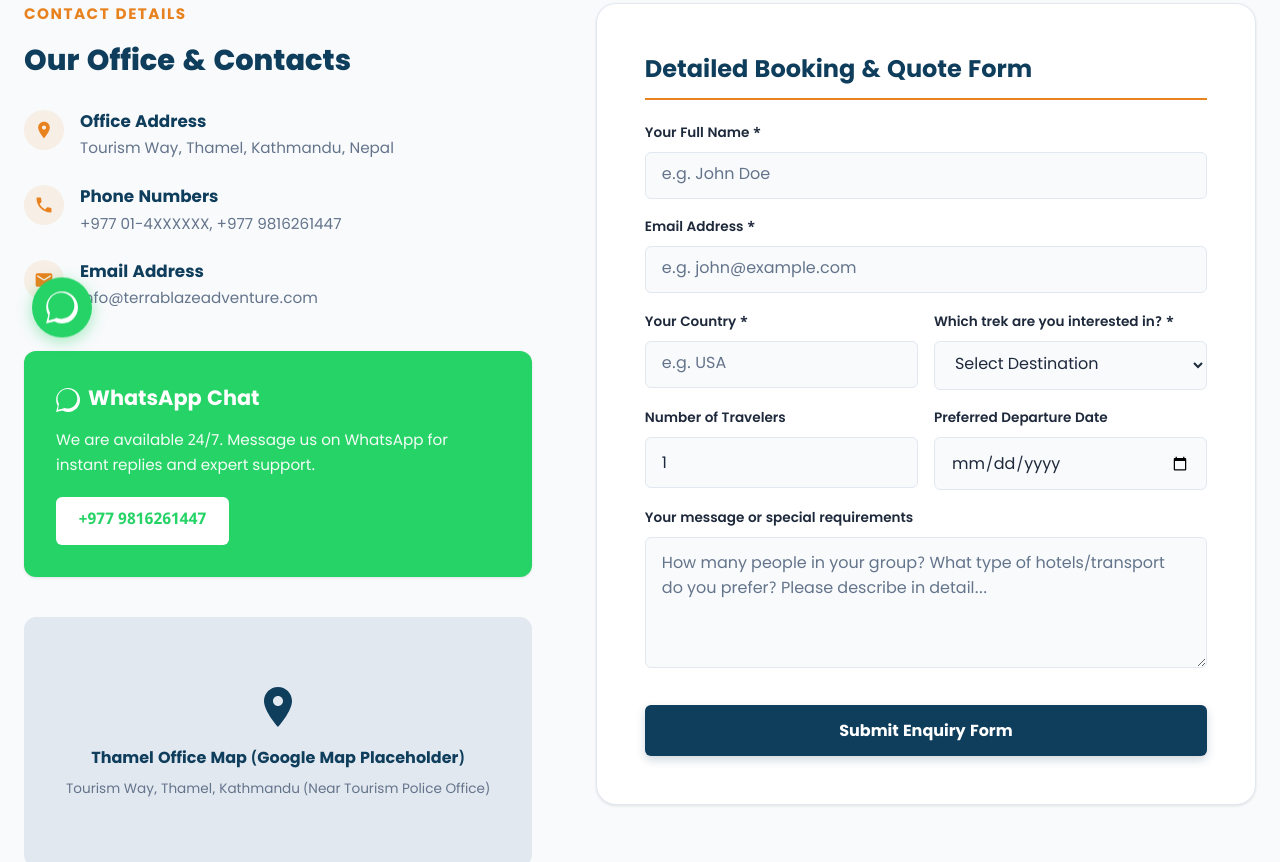
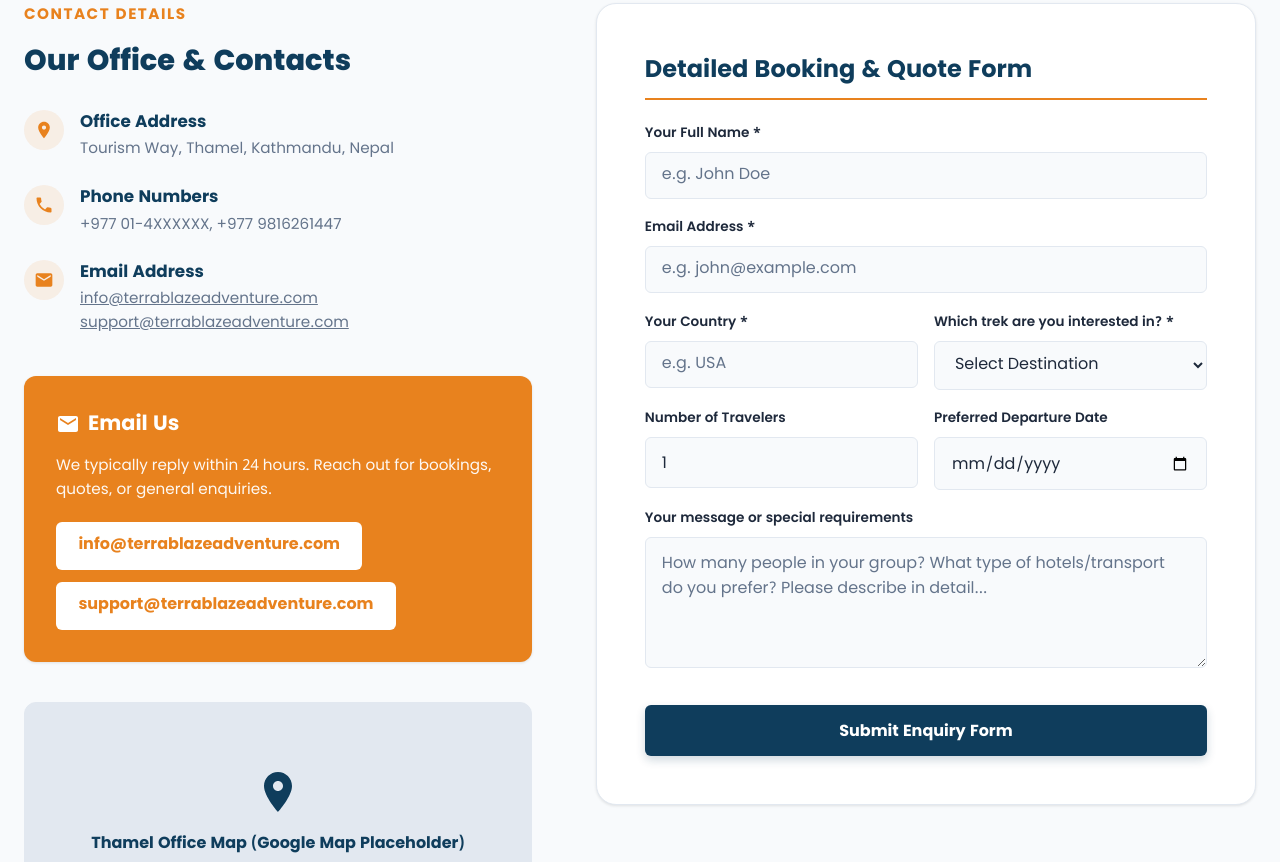
Before and after one commit to raunak77711/terra-blaze, a plain HTML site: page contact.html in a window 1280 px wide. Shown: the part 430-1292 px from the top of the page. Drawn offline with Linux system fonts and the light colour scheme.

Commit message:
Change the whatsapp to email

```diff
--- a/contact.html
+++ b/contact.html
@@ -4,7 +4,7 @@
     <meta charset="UTF-8">
     <meta name="viewport" content="width=device-width, initial-scale=1.0">
     <title>Contact & Bookings | TerraBlaze Adventures</title>
-    <meta name="description" content="Get in touch with TerraBlaze Adventures. Fill out our form for trip bookings, free enquiries, or custom quotes, or message us directly on WhatsApp.">
+    <meta name="description" content="Get in touch with TerraBlaze Adventures. Fill out our form for trip bookings, free enquiries, or custom quotes, or email us directly.">
     <link rel="stylesheet" href="./css/styles.css">
 </head>
 <body>
@@ -85,21 +85,27 @@
                                 </div>
                                 <div>
                                     <h4 style="font-weight: 700; color: var(--primary); font-size: 1.05rem;">Email Address</h4>
-                                    <p style="color: var(--text-muted); font-size: 0.95rem;">info@terrablazeadventure.com</p>
+                                    <p style="color: var(--text-muted); font-size: 0.95rem;">
+                                        <a href="https://mail.google.com/mail/?view=cm&fs=1&to=info@terrablazeadventure.com" target="_blank" rel="noopener noreferrer" style="color: var(--text-muted); text-decoration: underline;">info@terrablazeadventure.com</a><br>
+                                        <a href="https://mail.google.com/mail/?view=cm&fs=1&to=support@terrablazeadventure.com" target="_blank" rel="noopener noreferrer" style="color: var(--text-muted); text-decoration: underline;">support@terrablazeadventure.com</a>
+                                    </p>
                                 </div>
                             </div>
 
                         </div>
                     </div>
 
-                    <!-- WhatsApp Large Card -->
-                    <div style="background-color: #25d366; color: white; padding: 2rem; border-radius: var(--border-radius-md); box-shadow: var(--shadow-sm);">
+                    <!-- Email Us Large Card -->
+                    <div style="background-color: var(--accent); color: white; padding: 2rem; border-radius: var(--border-radius-md); box-shadow: var(--shadow-sm);">
                         <h3 style="font-weight: 700; font-size: 1.3rem; margin-bottom: 0.8rem; display: flex; align-items: center; gap: 0.5rem;">
-                            <svg viewBox="0 0 24 24" width="24" height="24" fill="currentColor"><path d="M.057 24l1.687-6.163c-1.041-1.804-1.588-3.849-1.587-5.946C.06 5.348 5.397.01 12.008.01c3.202.001 6.212 1.246 8.477 3.513 2.262 2.268 3.507 5.28 3.505 8.484-.004 6.657-5.34 11.997-11.953 11.997-2.005-.001-3.973-.504-5.714-1.466L0 24zm6.59-4.846c1.6.95 3.197 1.451 4.792 1.453 5.424 0 9.835-4.417 9.837-9.848.002-2.63-1.02-5.1-2.871-6.953C16.5 1.95 14.037.93 11.41.93c-5.43 0-9.843 4.417-9.845 9.849 0 1.785.49 3.5 1.42 5.05L2.01 21.73l6.058-1.59-.42-.286z"/></svg>
-                            WhatsApp Chat
+                            <svg viewBox="0 0 24 24" width="24" height="24" fill="currentColor"><path d="M20 4H4c-1.1 0-1.99.9-1.99 2L2 18c0 1.1.9 2 2 2h16c1.1 0 2-.9 2-2V6c0-1.1-.9-2-2-2zm0 4l-8 5-8-5V6l8 5 8-5v2z"/></svg>
+                            Email Us
                         </h3>
-                        <p style="margin-bottom: 1.2rem; opacity: 0.95; font-size: 0.95rem;">We are available 24/7. Message us on WhatsApp for instant replies and expert support.</p>
-                        <a href="https://wa.me/9779816261447" target="_blank" rel="noopener noreferrer" style="display: inline-block; background-color: white; color: #25d366; padding: 0.7rem 1.4rem; border-radius: var(--border-radius-sm); font-weight: 700;">+977 9816261447</a>
+                        <p style="margin-bottom: 1.2rem; opacity: 0.95; font-size: 0.95rem;">We typically reply within 24 hours. Reach out for bookings, quotes, or general enquiries.</p>
+                        <div style="display: flex; flex-wrap: wrap; gap: 0.8rem;">
+                            <a href="https://mail.google.com/mail/?view=cm&fs=1&to=info@terrablazeadventure.com" target="_blank" rel="noopener noreferrer" style="display: inline-block; background-color: white; color: var(--accent); padding: 0.7rem 1.4rem; border-radius: var(--border-radius-sm); font-weight: 700;">info@terrablazeadventure.com</a>
+                            <a href="https://mail.google.com/mail/?view=cm&fs=1&to=support@terrablazeadventure.com" target="_blank" rel="noopener noreferrer" style="display: inline-block; background-color: white; color: var(--accent); padding: 0.7rem 1.4rem; border-radius: var(--border-radius-sm); font-weight: 700;">support@terrablazeadventure.com</a>
+                        </div>
                     </div>
 
                     <!-- Mock Google Map Element (Styled Map Container) -->
@@ -215,10 +221,10 @@
         </div>
     </footer>
 
-    <!-- Floating WhatsApp Button -->
+    <!-- Floating Email Button -->
     <div class="floating-widgets">
-        <a href="https://wa.me/9779816261447" class="whatsapp-float" target="_blank" rel="noopener noreferrer" aria-label="Chat via WhatsApp">
-            <svg viewBox="0 0 24 24"><path d="M.057 24l1.687-6.163c-1.041-1.804-1.588-3.849-1.587-5.946C.06 5.348 5.397.01 12.008.01c3.202.001 6.212 1.246 8.477 3.513 2.262 2.268 3.507 5.28 3.505 8.484-.004 6.657-5.34 11.997-11.953 11.997-2.005-.001-3.973-.504-5.714-1.466L0 24zm6.59-4.846c1.6.95 3.197 1.451 4.792 1.453 5.424 0 9.835-4.417 9.837-9.848.002-2.63-1.02-5.1-2.871-6.953C16.5 1.95 14.037.93 11.41.93c-5.43 0-9.843 4.417-9.845 9.849 0 1.785.49 3.5 1.42 5.05L2.01 21.73l6.058-1.59-.42-.286z"/></svg>
+        <a href="https://mail.google.com/mail/?view=cm&fs=1&to=info@terrablazeadventure.com" class="email-float" target="_blank" rel="noopener noreferrer" aria-label="Email us">
+            <svg viewBox="0 0 24 24"><path d="M20 4H4c-1.1 0-1.99.9-1.99 2L2 18c0 1.1.9 2 2 2h16c1.1 0 2-.9 2-2V6c0-1.1-.9-2-2-2zm0 4l-8 5-8-5V6l8 5 8-5v2z"/></svg>
         </a>
     </div>
 
```
